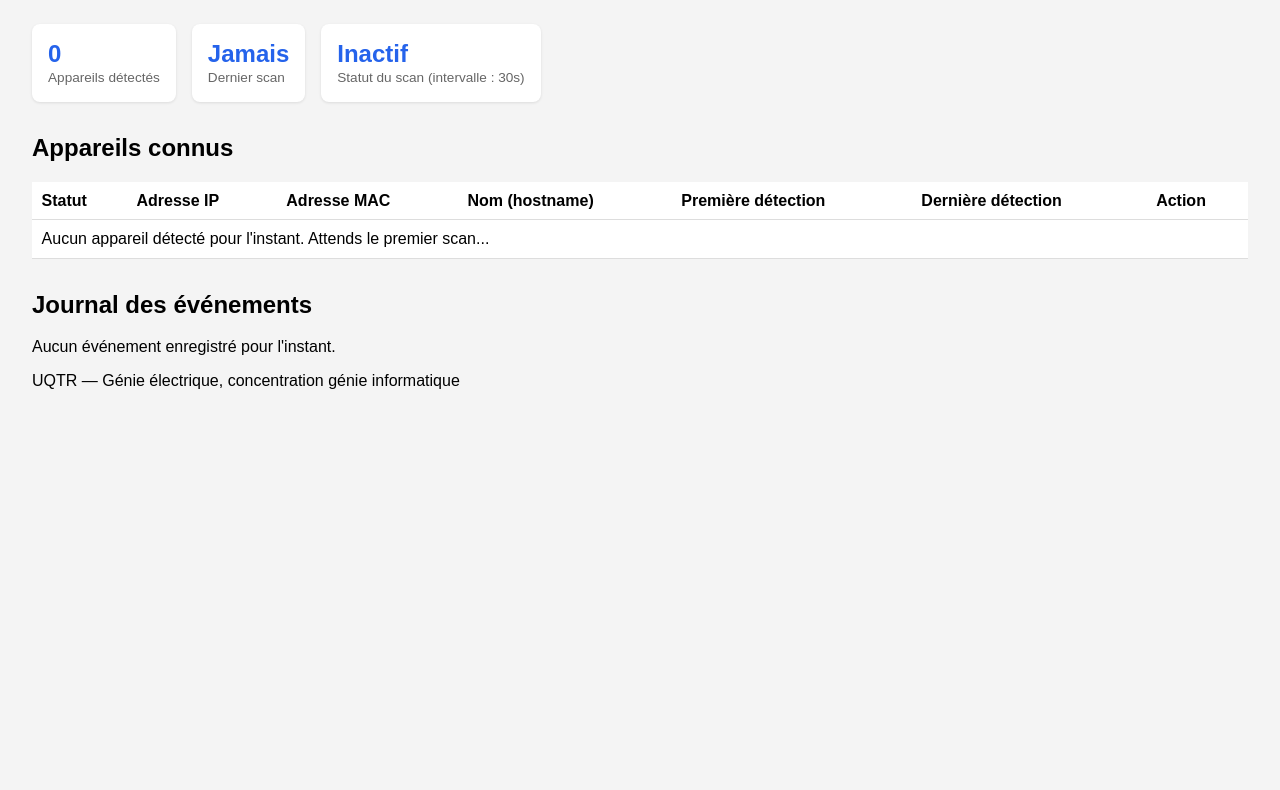
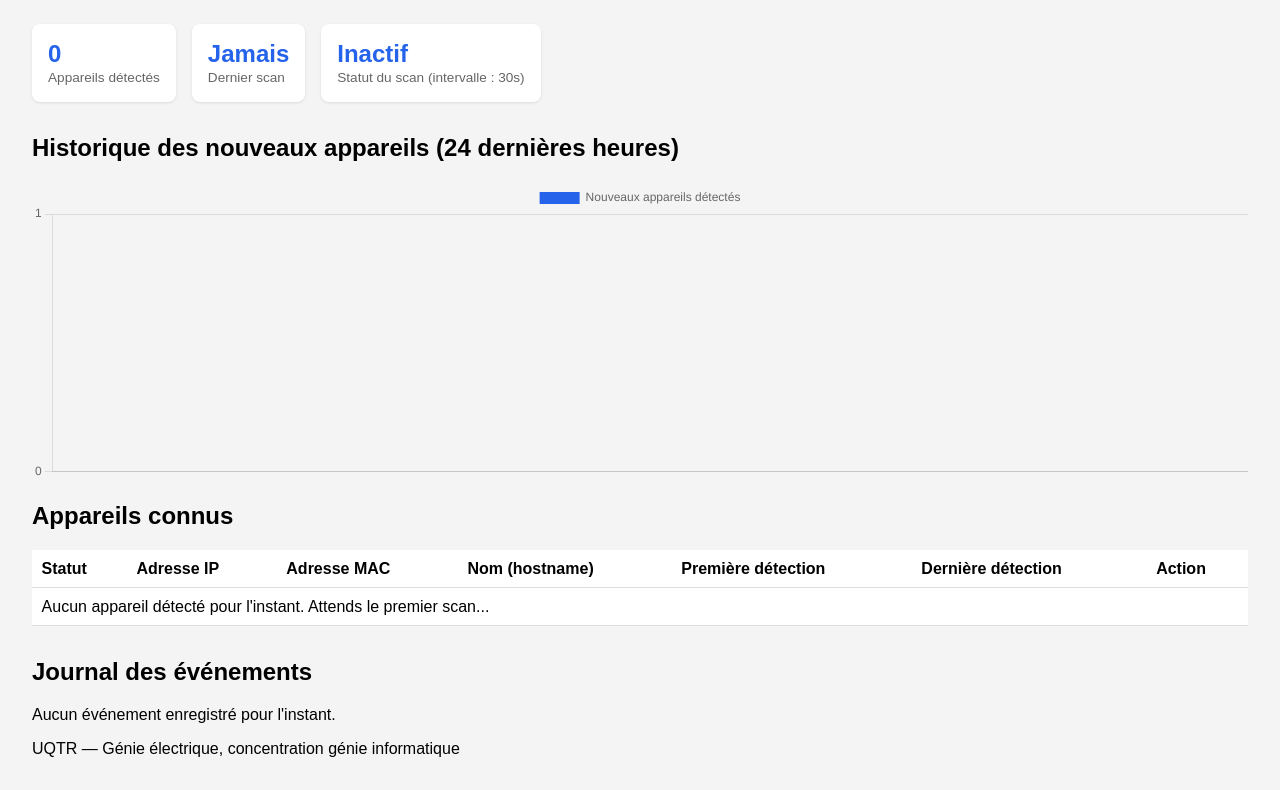
Before and after one commit to fulbert-agossou/pi-network-monitor, a Flask app: page / in a window 1280 px wide. Shown: the part 161-951 px from the top of the page. Before the commit the page ends 550 px from the top, so only its background shows below. Run offline with Flask 3, Linux system fonts and the light colour scheme; data that the repository does not hold is empty.

Commit message:
Ajout du graphique d'historique des nouveaux appareils

```diff
--- a/app.py
+++ b/app.py
@@ -7,7 +7,7 @@
 from flask import Flask, render_template, redirect, url_for, Response
 
 from config import SCAN_INTERVAL, FLASK_HOST, FLASK_PORT
-from db import init_db, get_all_devices, get_recent_events, approve_device, get_connection
+from db import init_db, get_all_devices, get_recent_events, approve_device, get_connection, get_events_par_heure
 from scanner import scan_network
 from detector import process_scan
 
@@ -45,6 +45,7 @@
 def dashboard():
     appareils = get_all_devices()
     evenements = get_recent_events(50)
+    historique = get_events_par_heure()
 
     with etat_verrou:
         info_scan = dict(etat)
@@ -55,6 +56,8 @@
         evenements=evenements,
         info_scan=info_scan,
         scan_interval=SCAN_INTERVAL,
+        historique_heures=[h[0] for h in historique],
+        historique_valeurs=[h[1] for h in historique],
     )
 
 
--- a/db.py
+++ b/db.py
@@ -94,3 +94,27 @@
     ).fetchall()
     conn.close()
     return [dict(r) for r in rows]
+
+def get_events_par_heure():
+    """
+    Compte le nombre d'événements 'new_device' regroupés par heure,
+    pour les dernières 24 heures. Retourne une liste de tuples
+    (heure, nombre), triée du plus ancien au plus récent.
+
+    strftime('%Y-%m-%d %H:00', timestamp) transforme un horodatage
+    complet (ex: "2026-09-26T14:37:12") en juste l'heure arrondie
+    (ex: "2026-09-26 14:00") — c'est ce qui permet de regrouper
+    tous les événements d'une même heure ensemble.
+    """
+    conn = get_connection()
+    rows = conn.execute("""
+        SELECT strftime('%Y-%m-%d %H:00', timestamp) AS heure,
+               COUNT(*) AS nombre
+        FROM events
+        WHERE event_type = 'new_device'
+        GROUP BY heure
+        ORDER BY heure ASC
+        LIMIT 24
+    """).fetchall()
+    conn.close()
+    return [(r["heure"], r["nombre"]) for r in rows]
--- a/templates/index.html
+++ b/templates/index.html
@@ -5,6 +5,7 @@
     <title>Station de monitoring réseau</title>
     <meta http-equiv="refresh" content="15">
     <link rel="stylesheet" href="{{ url_for('static', filename='style.css') }}">
+    <script src="https://cdnjs.cloudflare.com/ajax/libs/Chart.js/4.4.0/chart.umd.min.js"></script>
 </head>
 <body>
     <header>
@@ -27,7 +28,10 @@
             <span class="label">Statut du scan (intervalle : {{ scan_interval }}s)</span>
         </div>
     </section>
-
+<section>
+    <h2>Historique des nouveaux appareils (24 dernières heures)</h2>
+    <canvas id="graphiqueHistorique" style="max-height: 300px;"></canvas>
+</section>
     <section>
         <h2>Appareils connus</h2>
         <table>
@@ -85,5 +89,24 @@
     <footer>
         <p>UQTR — Génie électrique, concentration génie informatique</p>
     </footer>
+    <script>
+        const ctx = document.getElementById('graphiqueHistorique').getContext('2d');
+        new Chart(ctx, {
+            type: 'bar',
+            data: {
+                labels: {{ historique_heures | tojson }},
+                datasets: [{
+                    label: 'Nouveaux appareils détectés',
+                    data: {{ historique_valeurs | tojson }},
+                    backgroundColor: '#2563eb',
+                }]
+            },
+            options: {
+                scales: {
+                    y: { beginAtZero: true, ticks: { stepSize: 1 } }
+                }
+            }
+        });
+    </script>
 </body>
 </html>
```
